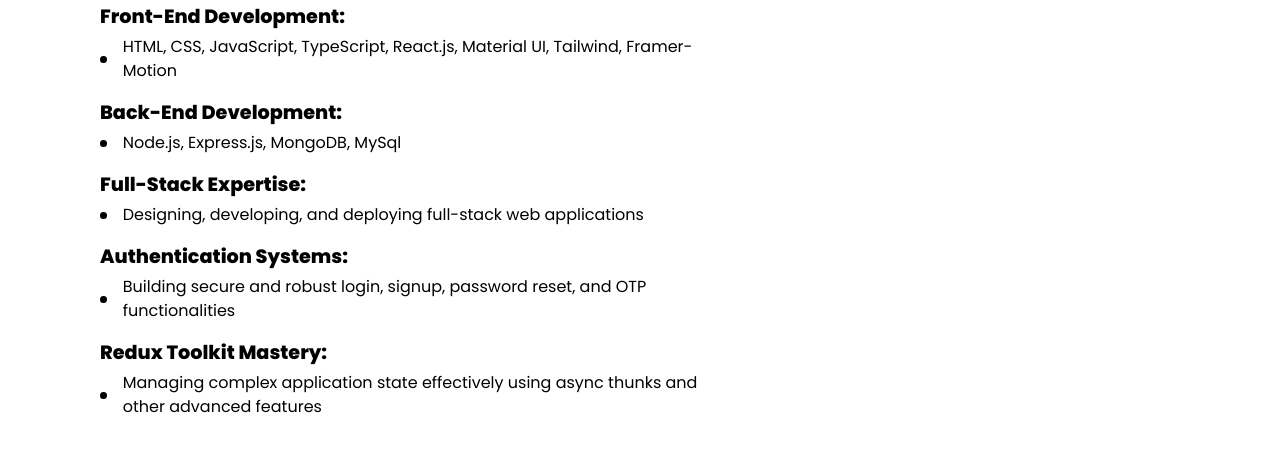
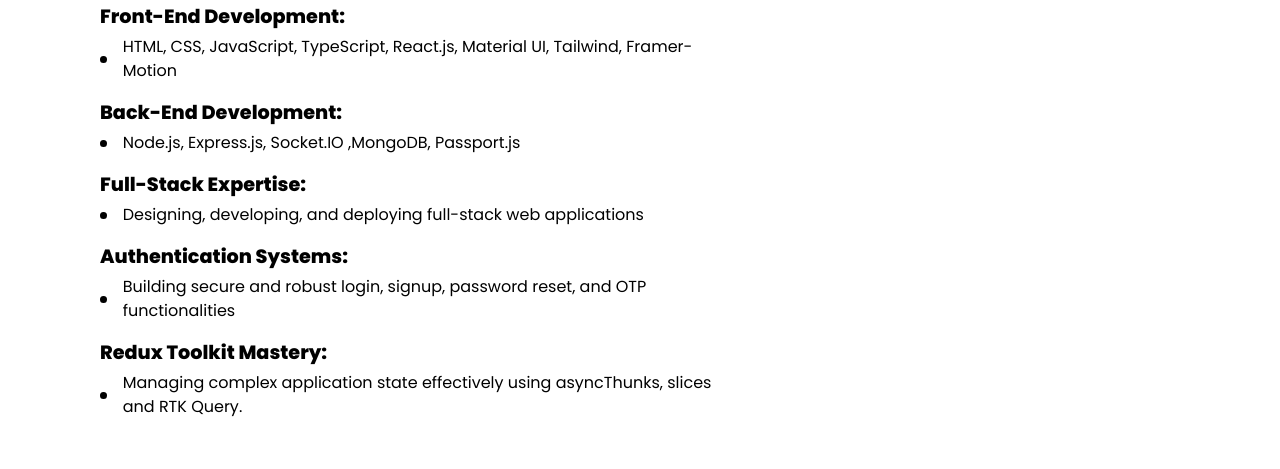
Before and after one commit to RishiBakshii/dev-portfolio, a React (Create React App) app: page / in a window 1280 px wide. Shown: the part 1120-1589 px from the top of the page. Built offline with nearby package versions, Linux system fonts and the light colour scheme.

Commit message:
feat: update skills

```diff
--- a/src/App.jsx
+++ b/src/App.jsx
@@ -9,10 +9,10 @@
 
 const SKILLS=[
   {"SkillName":"Front-End Development:","SkillDetails":"HTML, CSS, JavaScript, TypeScript, React.js, Material UI, Tailwind, Framer-Motion"},
-  {"SkillName":"Back-End Development:","SkillDetails":"Node.js, Express.js, MongoDB, MySql"},
+  {"SkillName":"Back-End Development:","SkillDetails":"Node.js, Express.js, Socket.IO ,MongoDB, Passport.js"},
   {"SkillName":"Full-Stack Expertise:","SkillDetails":"Designing, developing, and deploying full-stack web applications"},
   {"SkillName":"Authentication Systems:","SkillDetails":"Building secure and robust login, signup, password reset, and OTP functionalities"},
-  {"SkillName":"Redux Toolkit Mastery:","SkillDetails":"Managing complex application state effectively using async thunks and other advanced features"},
+  {"SkillName":"Redux Toolkit Mastery:","SkillDetails":"Managing complex application state effectively using asyncThunks, slices and RTK Query."},
 ]
 
 function App() {
```
